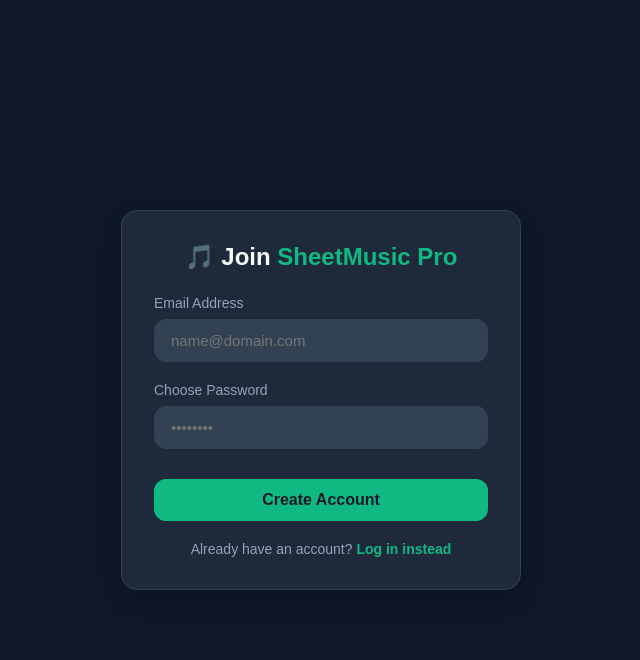
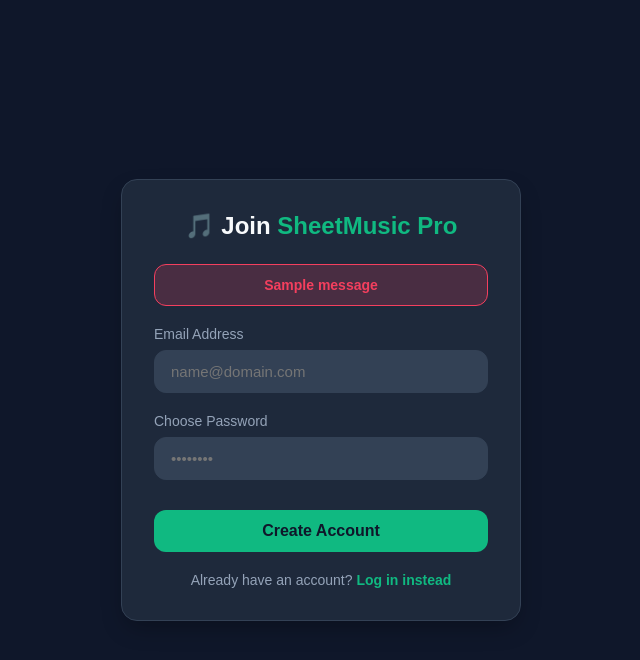
Before and after one commit to davidsantos660/extractor-partituras, a Flask app: page /registro in a window 1280 px wide. Shown: the top 660 px of the page, without its empty margins (319-959 px from the left). Run offline with Flask 3, Linux system fonts and the light colour scheme; tables that the repository leaves empty hold one stand-in row (values such as "Sample post"); one stand-in notice (Sample message) is shown.

Commit message:
Update registro.html

```diff
--- a/templates/registro.html
+++ b/templates/registro.html
@@ -30,12 +30,25 @@
 
         .enlace-cambio { display: block; margin-top: 20px; text-align: center; font-size: 14px; color: var(--texto-secundario); text-decoration: none; }
         .enlace-cambio a { color: var(--color-acento); text-decoration: none; font-weight: 600; }
+
+        /* Estilo para la caja de error inyectada integrada */
+        .alerta-error { background-color: rgba(244, 63, 94, 0.2); border: 1px solid #f43f5e; color: #f43f5e; padding: 12px; border-radius: 12px; font-size: 14px; margin-bottom: 20px; text-align: center; font-weight: 600; }
     </style>
 </head>
 <body>
     <main>
         <form method="POST">
             <h2>🎵 Join <span>SheetMusic Pro</span></h2>
+
+            <!-- Bloque dinámico para renderizar los errores dentro de la interfaz de registro -->
+            {% with messages = get_flashed_messages() %}
+              {% if messages %}
+                {% for message in messages %}
+                  <div class="alerta-error">{{ message }}</div>
+                {% endfor %}
+              {% endif %}
+            {% endwith %}
+
             <div class="grupo-formulario">
                 <label class="etiqueta">Email Address</label>
                 <input type="email" name="email" placeholder="name@domain.com" required>
```
